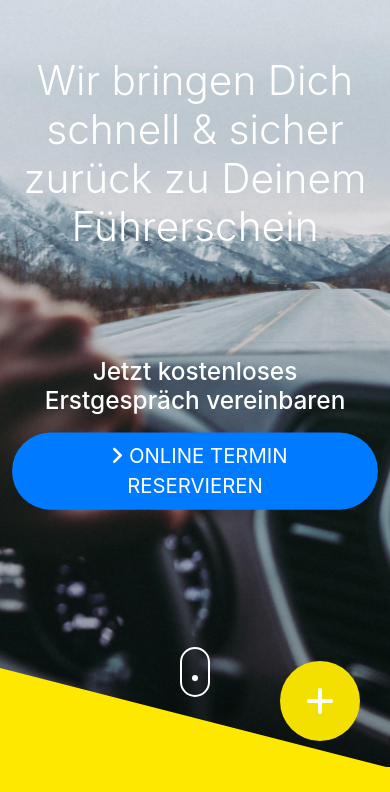
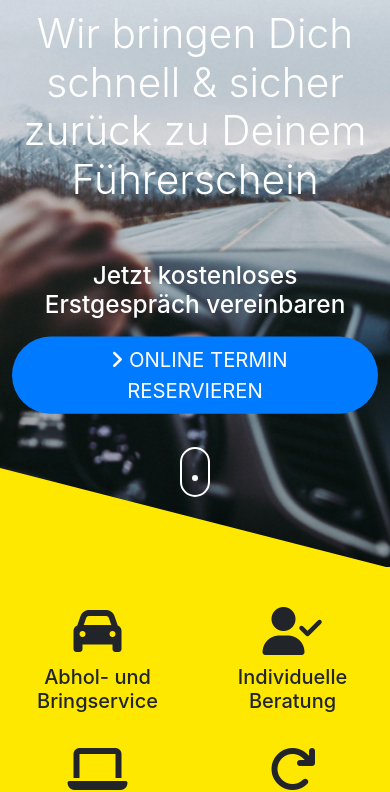
Before and after one commit to frkyflwn/mpu-deincoach, a plain HTML site: page index.html in a window 390 px wide. Shown: the part 83-875 px from the top of the page. Drawn offline with nearby package versions, Linux system fonts and the light colour scheme; a script that the page names is missing.

Commit message:
header updatet

```diff
--- a/js/functions.js
+++ b/js/functions.js
@@ -96,6 +96,7 @@
 					$('.navbar-brand img:first-of-type').css('height', '60px');
 					$('.navbar-brand img:last-of-type').hide();
 					$('#navbar').removeClass('bg-light');
+					$('.stickycontact').hide();
 
 				} else {
 					//$('#navbar').fadeOut();
--- a/style.css
+++ b/style.css
@@ -782,8 +782,21 @@ section#UnserAngebot .card-deck .card {
 
     @media (max-width: 600px) {
 
+        header {
+            height: 650px;
+        }
+
+        .zoomoutheader {
+            height: 650px;
+        }
+
+        .imageheader2 {
+            height: 650px;
+        }
+
         .imageheader2 h1 {
             font-size: 2.5rem;
+            padding: 0!important;
         }
 
         .mpulogo {
@@ -794,8 +807,13 @@ section#UnserAngebot .card-deck .card {
             height: 35px;
         }
 
+    }
 
+    @media (max-width: 350px) {
 
+        section#section10 {
+           display: none;
+        }
 
     }
 
```
